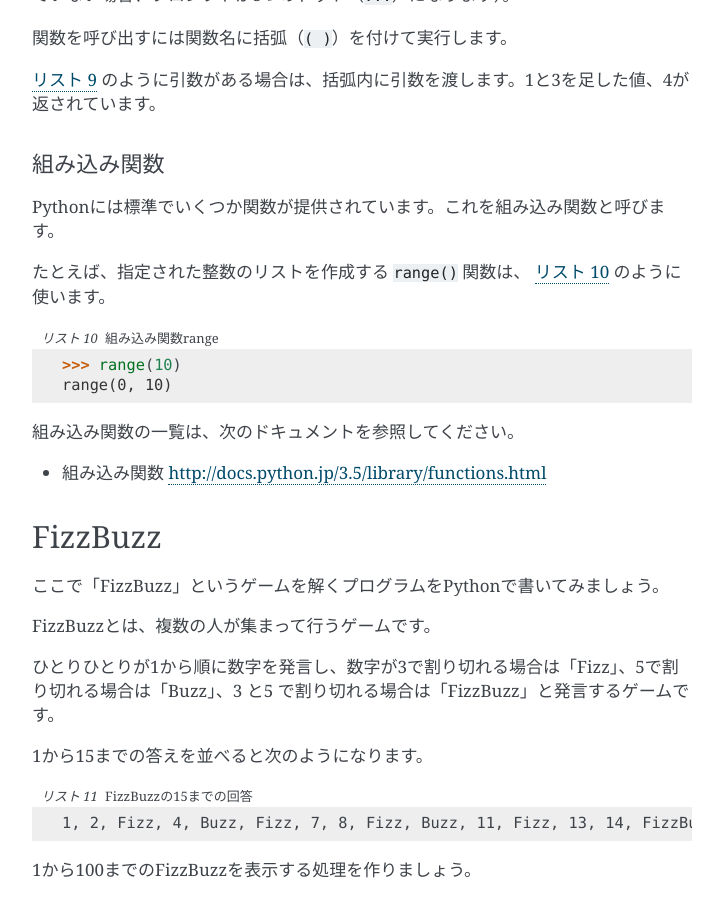
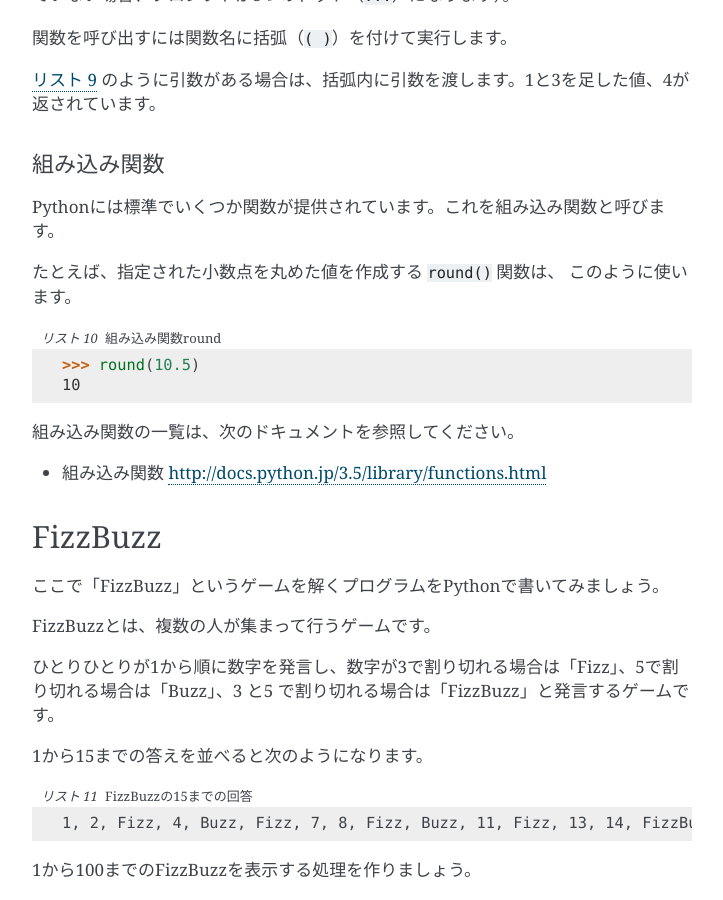
Before and after one commit to pyconjp/pycamp.pycon.jp, a Sphinx documentation site: the page built from source/1_intro.rst, in a window 1280 px wide and 900 px high, scrolled down 5608 px. Shown: the whole window, without its empty margins (388-1111 px from the left). Built offline with Sphinx 7.4.7, drawn with Linux system fonts in a browser that asks for light colours.

Commit message:
#12 指摘箇所を修正

```diff
--- a/source/1_intro.rst
+++ b/source/1_intro.rst
@@ -279,15 +279,15 @@ C言語のように波括弧（``{ }``）で囲む必要はなく、インデン
 
 Pythonには標準でいくつか関数が提供されています。これを組み込み関数と呼びます。
 
-たとえば、指定された整数のリストを作成する ``range()`` 関数は、 :numref:`range` のように使います。
+たとえば、指定された小数点を丸めた値を作成する ``round()`` 関数は、 このように使います。
 
 .. _range:
 
 .. code-block:: python
-    :caption: 組み込み関数range
+    :caption: 組み込み関数round
 
-    >>> range(10)
-    range(0, 10)
+    >>> round(10.5)
+    10
 
 組み込み関数の一覧は、次のドキュメントを参照してください。
 
```
